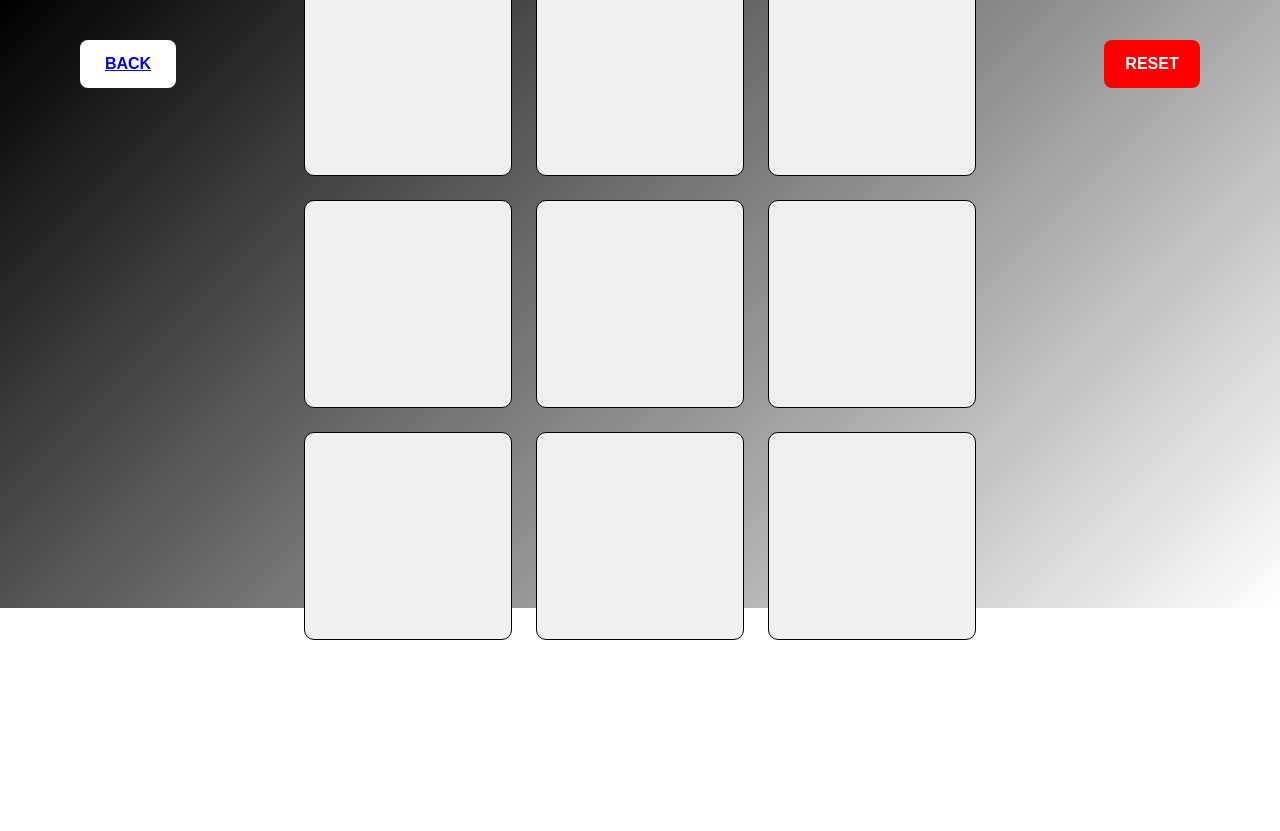
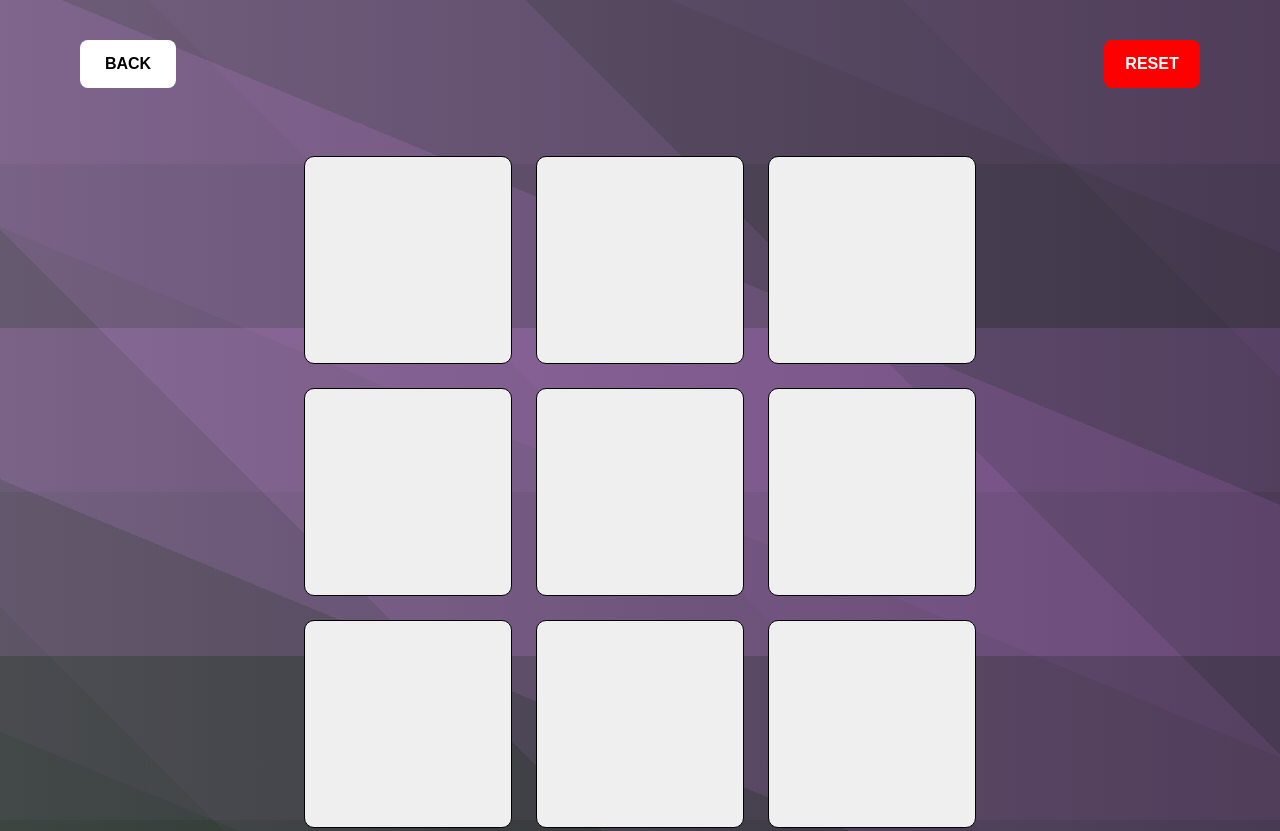
Before and after one commit to DominikRousa/027, a plain HTML site: page tictactoe.html in a window 1280 px wide. Shown: the top 831 px of the page. Before the commit the page ends 800 px from the top, so only its background shows below. Drawn offline with Linux system fonts and the light colour scheme.

Commit message:
Update ui.css

```diff
--- a/ui.css
+++ b/ui.css
@@ -3,6 +3,11 @@ body{
     margin: 0px;
     overflow-y: hidden;
     overflow-x: hidden;
+}
+
+a{
+    text-decoration: none;
+    color: rgb(0, 0, 0);
 }
 
 .mainPage{
@@ -32,8 +37,8 @@ body{
     display: flex;
     justify-content: center;
     align-items: center;
-    background: linear-gradient(135deg, #000000 0%, #ffffff 100%);
-    height: 38rem;
+    background-image: linear-gradient(0deg, rgba(12, 31, 22,0.2) 0%, rgba(12, 31, 22,0.2) 16.667%,rgba(47, 48, 61,0.2) 16.667%, rgba(47, 48, 61,0.2) 33.334%,rgba(152, 97, 180,0.2) 33.334%, rgba(152, 97, 180,0.2) 50.001%,rgba(187, 114, 219,0.2) 50.001%, rgba(187, 114, 219,0.2) 66.668%,rgba(82, 64, 101,0.2) 66.668%, rgba(82, 64, 101,0.2) 83.335%,rgba(117, 81, 140,0.2) 83.335%, rgba(117, 81, 140,0.2) 100.002%),linear-gradient(22.5deg, rgba(12, 31, 22,0.2) 0%, rgba(12, 31, 22,0.2) 16.667%,rgba(47, 48, 61,0.2) 16.667%, rgba(47, 48, 61,0.2) 33.334%,rgba(152, 97, 180,0.2) 33.334%, rgba(152, 97, 180,0.2) 50.001%,rgba(187, 114, 219,0.2) 50.001%, rgba(187, 114, 219,0.2) 66.668%,rgba(82, 64, 101,0.2) 66.668%, rgba(82, 64, 101,0.2) 83.335%,rgba(117, 81, 140,0.2) 83.335%, rgba(117, 81, 140,0.2) 100.002%),linear-gradient(45deg, rgba(12, 31, 22,0.2) 0%, rgba(12, 31, 22,0.2) 16.667%,rgba(47, 48, 61,0.2) 16.667%, rgba(47, 48, 61,0.2) 33.334%,rgba(152, 97, 180,0.2) 33.334%, rgba(152, 97, 180,0.2) 50.001%,rgba(187, 114, 219,0.2) 50.001%, rgba(187, 114, 219,0.2) 66.668%,rgba(82, 64, 101,0.2) 66.668%, rgba(82, 64, 101,0.2) 83.335%,rgba(117, 81, 140,0.2) 83.335%, rgba(117, 81, 140,0.2) 100.002%),linear-gradient(90deg, rgb(106, 106, 106),rgb(42, 42, 42));
+    height: 61.5rem;
 }
 
 .tictacContainer{
@@ -48,6 +53,6 @@ body{
     border-radius: .625rem;
     cursor: pointer;
     background-image: center center/contain no-repeat content-box local;
-    font-size: 4.375rem;
+    font-size: 5.375rem;
     font-weight: bold;
 }
```
